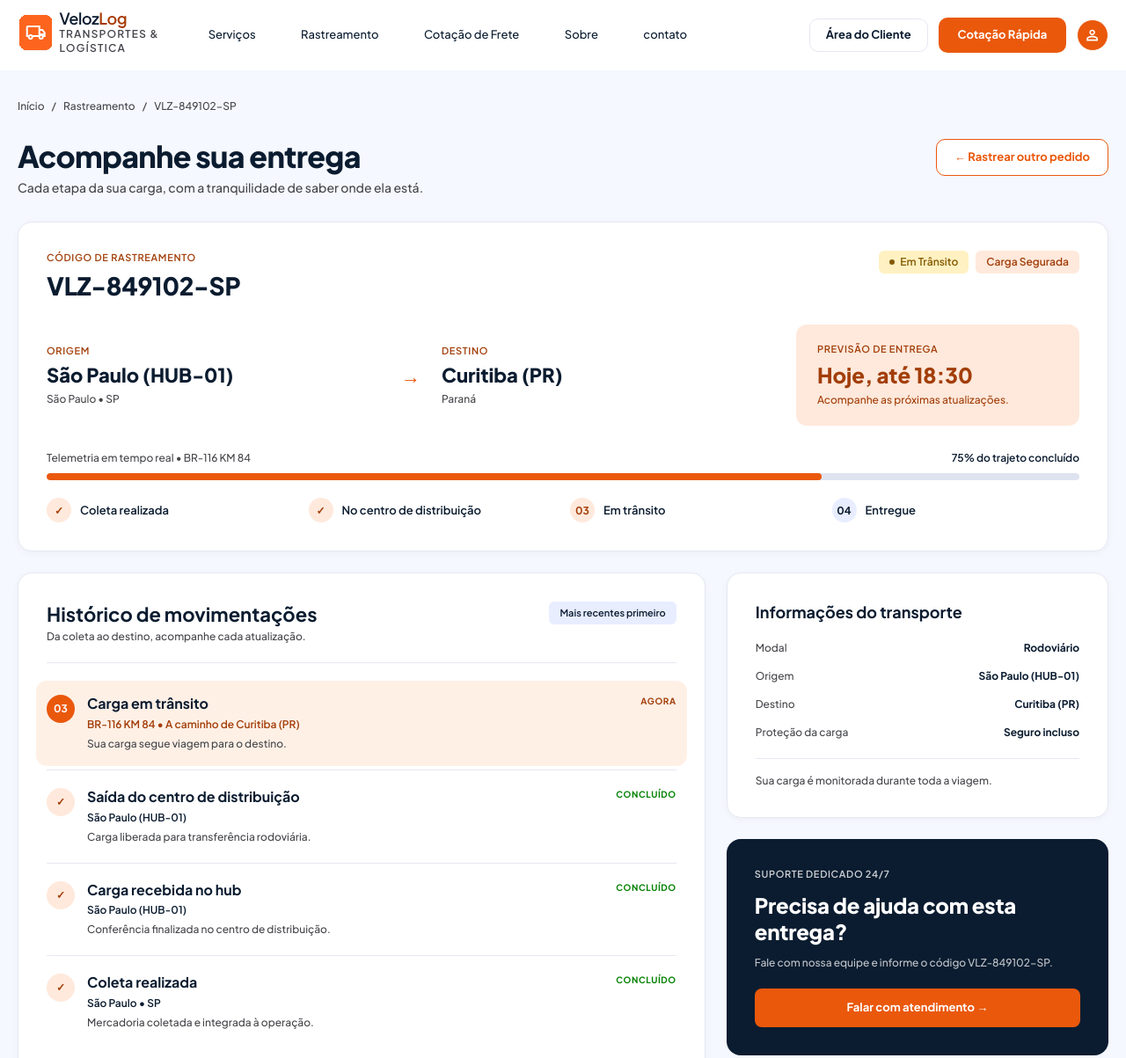
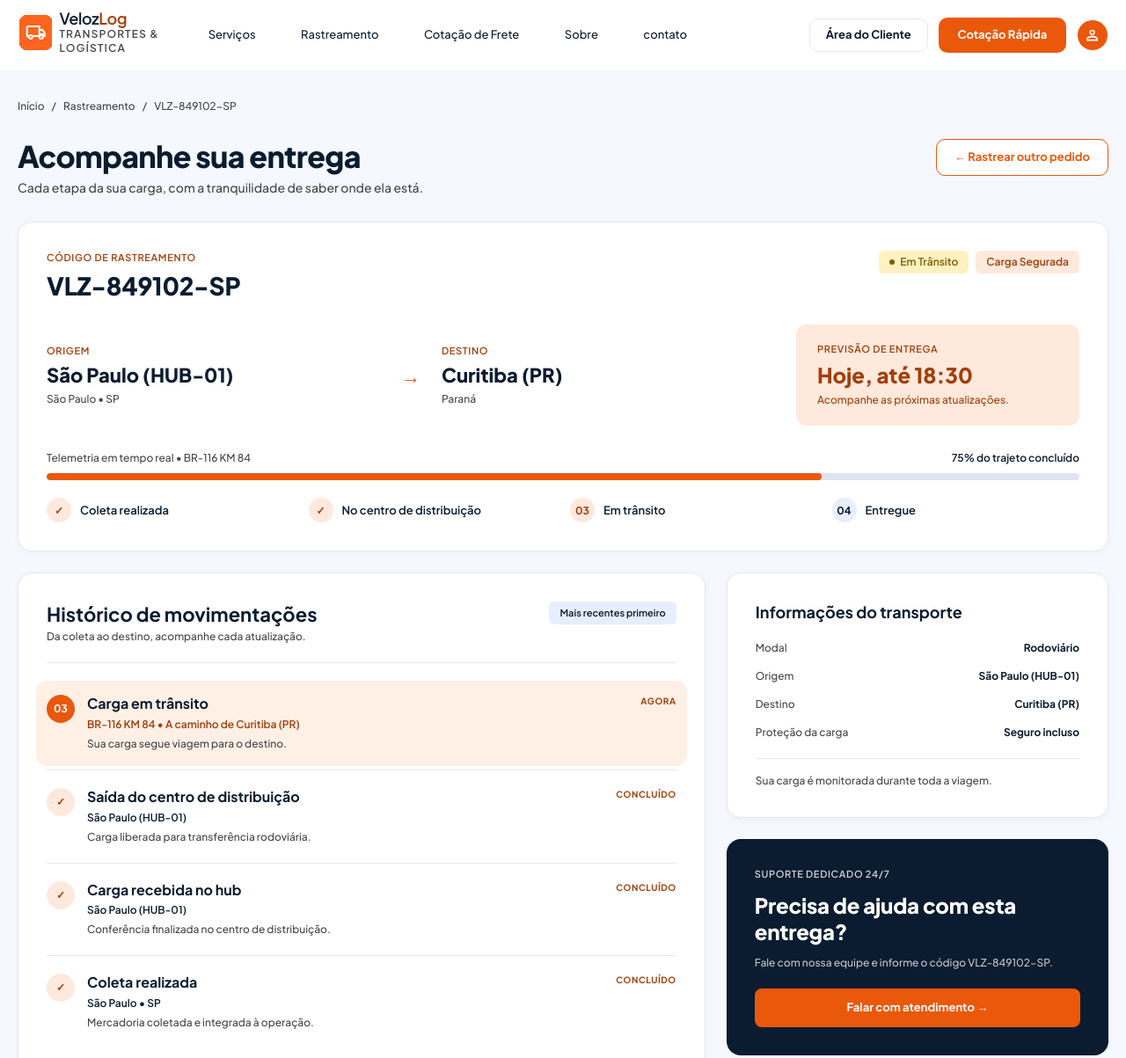
Before and after one commit to leonardomodel/Veloz-Log, a plain HTML site: page rastreio.html in a window 1280 px wide. Shown: the top 1203 px of the page at 88% size. Drawn offline with Linux system fonts and the light colour scheme.

Commit message:
ajustado-cor-evento-status

```diff
--- a/css/rastreio.css
+++ b/css/rastreio.css
@@ -397,7 +397,7 @@ html {
   font-weight: 700;
   letter-spacing: 0.06em;
   text-transform: uppercase;
-  color: #008000;
+  color: var(--laranja-escuro);
 }
 
 .evento-atual .evento-status {
```
